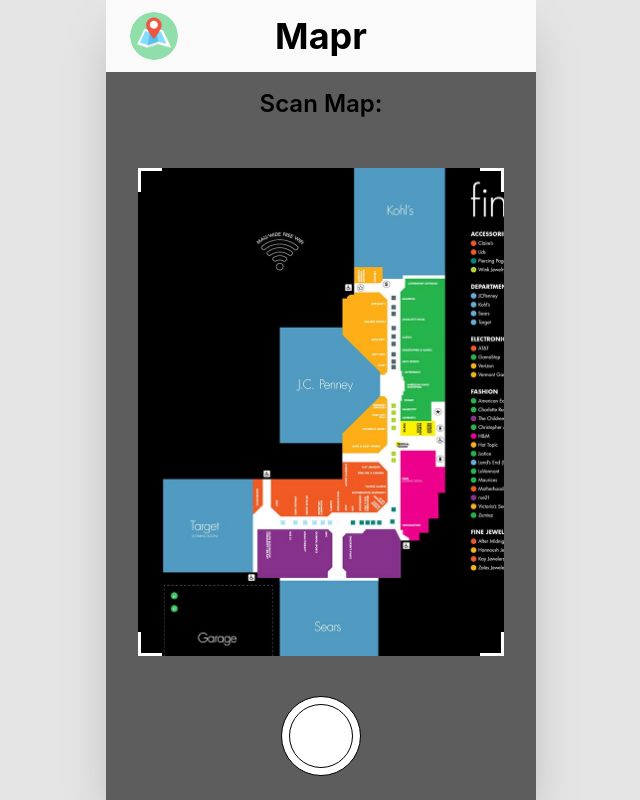
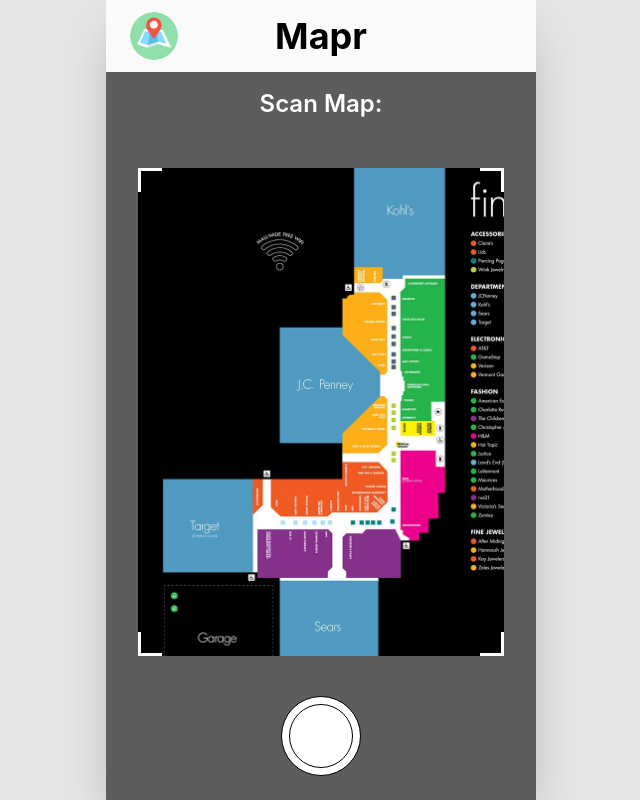
Before and after one commit to faas-bsu-26/Mapr, a React (Vite) app: page / in a window 1280 px wide. Shown: the whole page, without its empty margins (319-959 px from the left). Built offline with nearby package versions, Linux system fonts and the light colour scheme.

Commit message:
Makes subheading text color white

```diff
--- a/src/pages/Save.jsx
+++ b/src/pages/Save.jsx
@@ -25,7 +25,7 @@ export default function Save() {
         <Title />
       </div>
       <div className="flex flex-col items-center justify-center flex-1">
-        <h2 className="text-xl font-semibold mb-4">Map Name:</h2>
+        <h2 className="text-xl text-white font-semibold mb-4">Map Name:</h2>
         <input
           type="text"
           value={mapName}
--- a/src/pages/Scan.jsx
+++ b/src/pages/Scan.jsx
@@ -9,7 +9,7 @@ export default function Scan() {
       <Title />
 
       <div className="px-6 py-4 bg-primary-bg">
-        <h2 className="text-2xl font-semibold text-center">Scan Map:</h2>
+        <h2 className="text-2xl text-white font-semibold text-center">Scan Map:</h2>
       </div>
 
       <div className="flex-1 bg-primary-bg">
```
